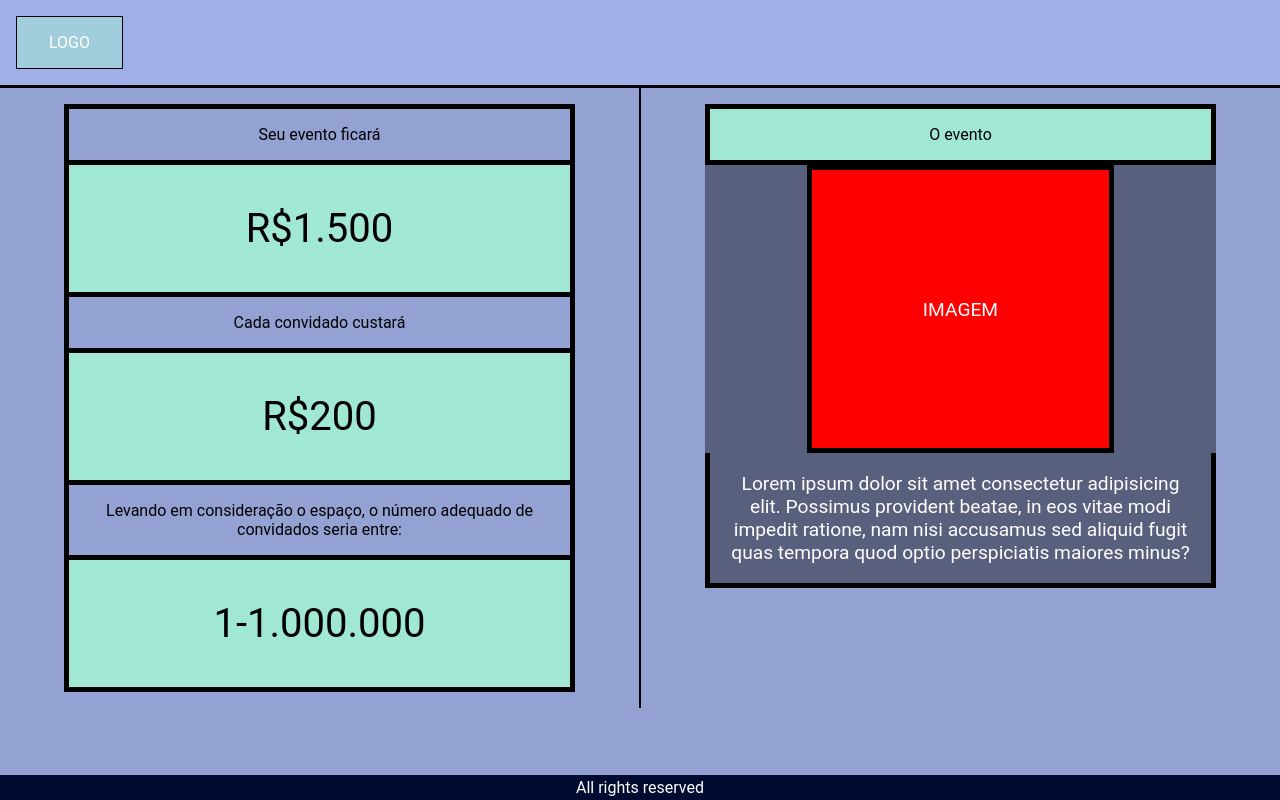
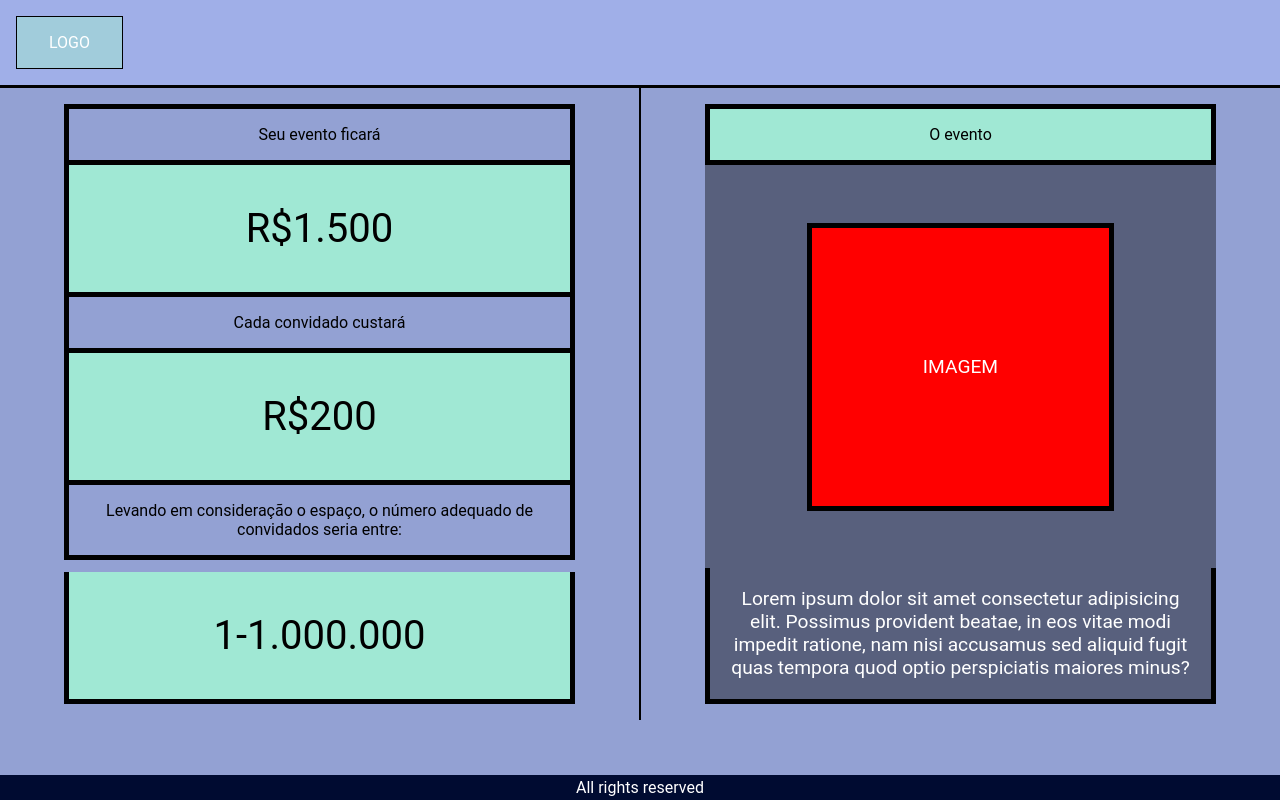
Before and after one commit to LuisBrescia/EventManager, a plain HTML site: page codigo/resultado.html in a window 1280 px wide. Drawn offline with Linux system fonts and the light colour scheme.

Commit message:
imagens tava meio bugado

```diff
--- a/codigo/style.css
+++ b/codigo/style.css
@@ -91,7 +91,6 @@ footer {
     footer {position: relative;}
 }
 
-
 /** Página resultado */
 .coluna {
     flex: 1;
@@ -117,6 +116,7 @@ footer {
     background-color: #f00 !important;
     width: 60%;
     height: 15em;
+    margin: 3em !important;
 }
 .evento li:last-child {font-size: larger;}
 .precos {
```
